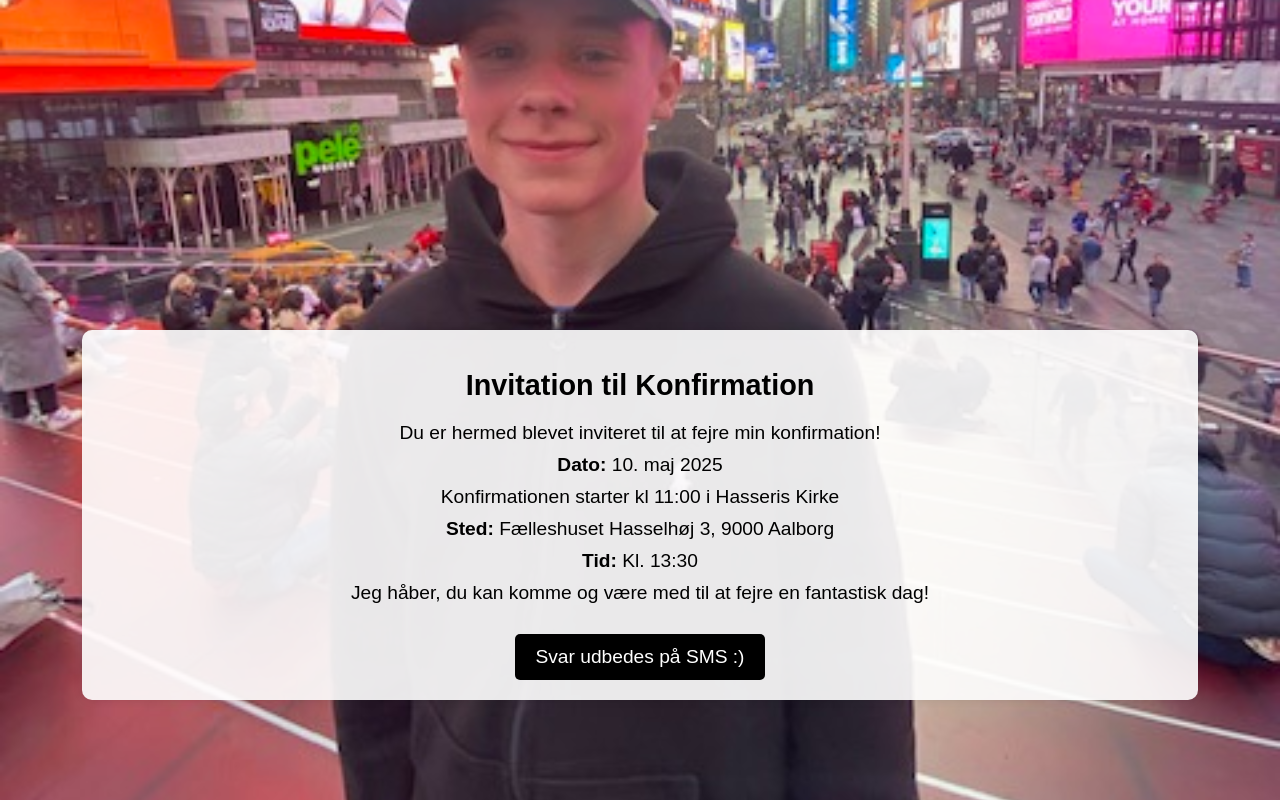
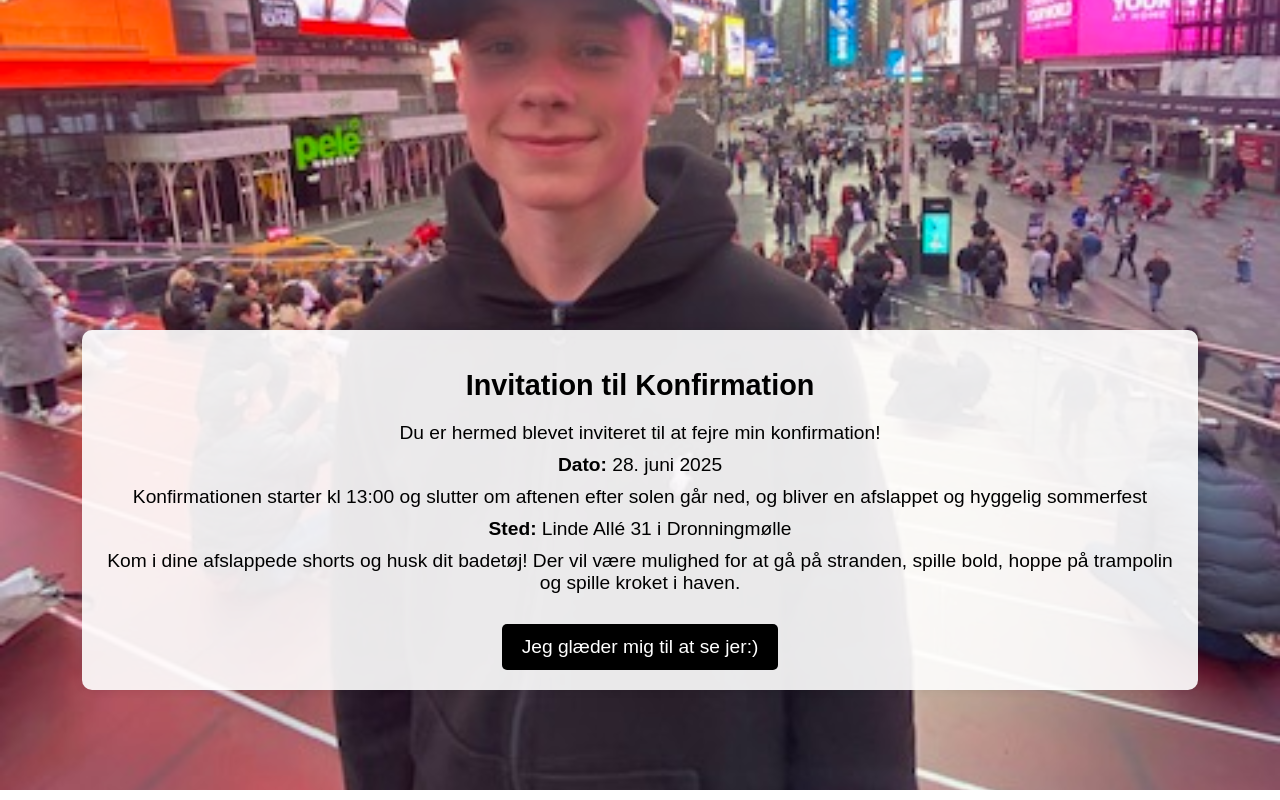
Before and after one commit to EgonEgoist/Konf, a plain HTML site: page index.html in a window 1280 px wide. Shown: the part 390-1190 px from the top of the page. Drawn offline with Linux system fonts and the light colour scheme.

Commit message:
Update index.html

```diff
--- a/index.html
+++ b/index.html
@@ -61,12 +61,11 @@
     <div class="invitation">
         <h1>Invitation til Konfirmation</h1>
         <p>Du er hermed blevet inviteret til at fejre min konfirmation!</p>
-        <p><strong>Dato:</strong> 10. maj 2025</p>
-        <p>Konfirmationen starter kl 11:00 i Hasseris Kirke</p>
-        <p><strong>Sted:</strong> Fælleshuset Hasselhøj 3, 9000 Aalborg</p>
-        <p><strong>Tid:</strong> Kl. 13:30</p>
-        <p>Jeg håber, du kan komme og være med til at fejre en fantastisk dag!</p>
-        <a class="btn" href="sms:">Svar udbedes på SMS :)</a>
+        <p><strong>Dato:</strong> 28. juni 2025</p>
+        <p>Konfirmationen starter kl 13:00 og slutter om aftenen efter solen går ned, og bliver en afslappet og hyggelig sommerfest</p>
+        <p><strong>Sted:</strong> Linde Allé 31 i Dronningmølle</p>
+        <p>Kom i dine afslappede shorts og husk dit badetøj! Der vil være mulighed for at gå på stranden, spille bold, hoppe på trampolin og spille kroket i haven. </p>
+        <a class="btn" href="sms:">Jeg glæder mig til at se jer:)</a>
     </div>
 </body>
 </html>
```
